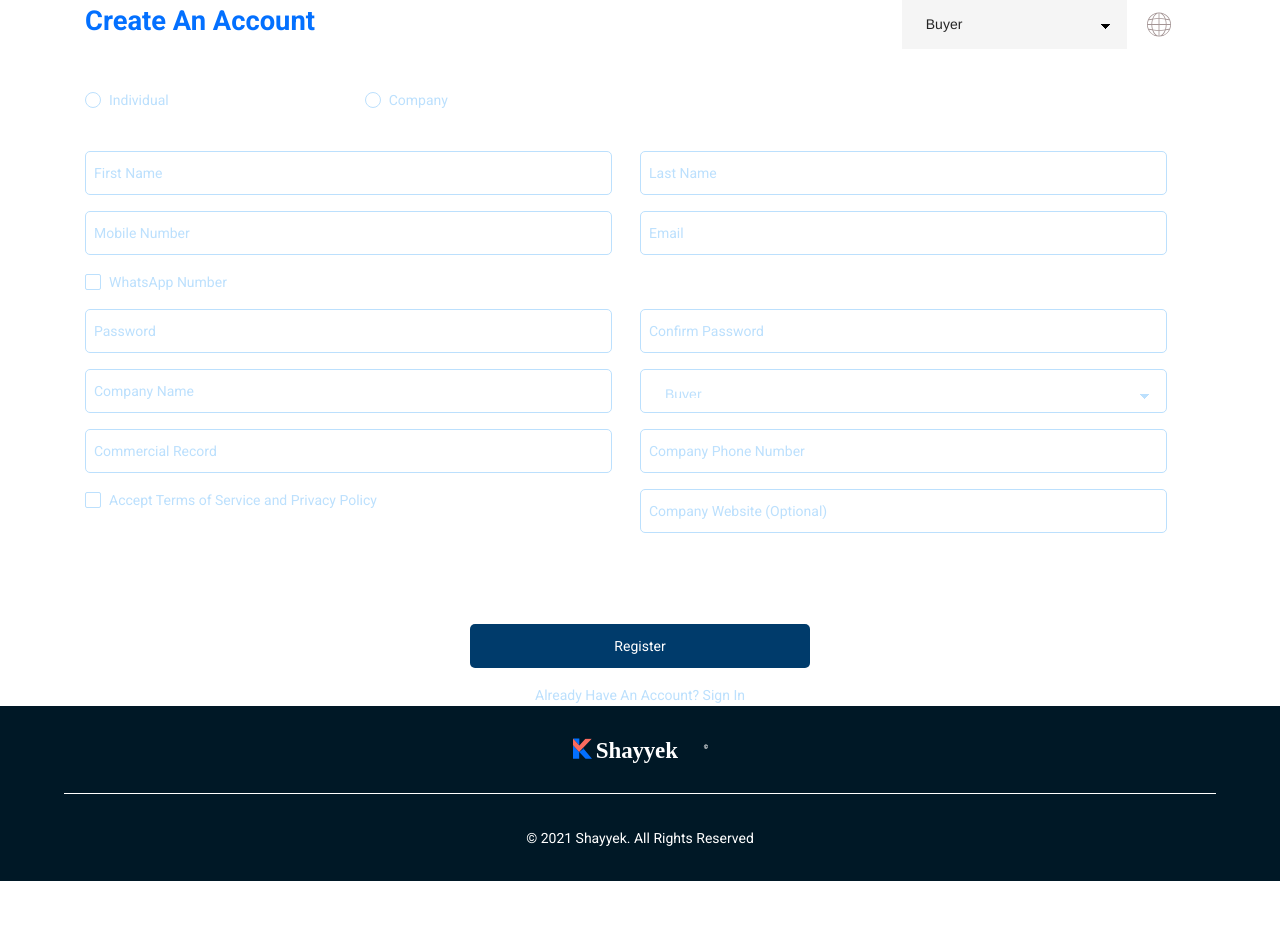
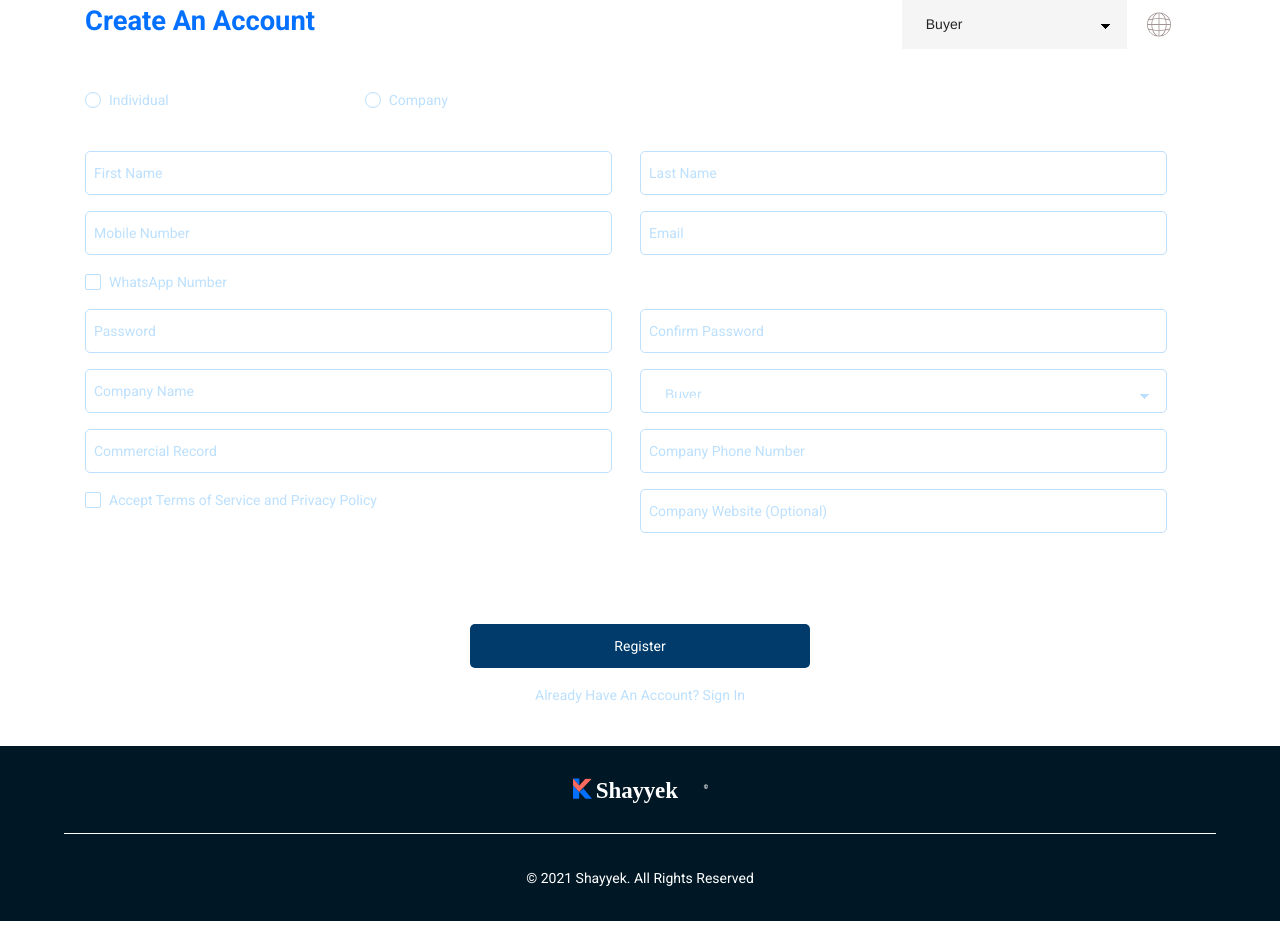
Before and after one commit to nour-gamal/Shayyek, a React (Create React App) app: page /registeration in a window 1280 px wide. Built offline with nearby package versions, Linux system fonts and the light colour scheme.

Commit message:
add form tag

```diff
--- a/src/Modules/Registeration/Components/RegistrationForm/RegisterationForm.css
+++ b/src/Modules/Registeration/Components/RegistrationForm/RegisterationForm.css
@@ -1,6 +1,4 @@
-.Registration {
-	padding-bottom: 60px;
-}
+
 .Registration .languages {
 	margin-right: 24px;
 	margin-left: 20px;
@@ -191,6 +189,9 @@ input:focus:-ms-input-placeholder {
 .Registration .checkSignIn a {
 	color: #bce0fd;
 }
+.Registration .checkSignIn{
+	margin-bottom: 40px;
+}
 @media screen and (max-width: 765px) {
 	.Registration .dropdownmenu {
 		display: flex;
--- a/src/Modules/Registeration/Components/RegistrationForm/RegistrationForm.js
+++ b/src/Modules/Registeration/Components/RegistrationForm/RegistrationForm.js
@@ -1,18 +1,17 @@
 import React, { useState } from "react";
-import { Checkbox, Col, Radio, Row } from "antd";
+import { Form,Checkbox, Col, Radio, Row } from "antd";
 import { useSelector, useDispatch } from "react-redux";
 import { changeLocal } from "../../../../Redux/Localization";
 import languages from "../../../../Resources/Assets/languages.svg";
-import Footer from "../../../Common/Footer/Footer";
 import "./RegisterationForm.css";
 function RegisterationForm() {
 	const { currentLocal } = useSelector((state) => state.currentLocal);
 	const [checked, toggleChecked] = useState(false);
-	const [id, setId] = useState("buyer");
+	// const [id, setId] = useState("buyer");
 	const toggleKind = (e) => {
 		e.preventDefault();
-		alert(e.target.id);
-		setId(e.target.id);
+		// alert(e.target.id);
+		// setId(e.target.id);
 	};
 
 	const dispatch = useDispatch();
@@ -65,6 +64,7 @@ function RegisterationForm() {
 				</Row>
 				{/* <input type="text" className="input-field" />
               <button className="button-primary">Click</button> */}
+			  <Form>
 				<Row>
 					<Col md={12} xs={24}>
 						<input
@@ -217,8 +217,8 @@ function RegisterationForm() {
 						<a href="/"> {currentLocal.registration.signIn}</a>
 					</div>
 				</div>
+				</Form>
 			</div>
-			<Footer />
 		</section>
 	);
 }
--- a/src/Modules/Registeration/Registration.js
+++ b/src/Modules/Registeration/Registration.js
@@ -1,10 +1,12 @@
 import React from "react";
 import RegistrationForm from "./Components/RegistrationForm/RegistrationForm";
+import Footer from "../Common/Footer/Footer";
 
 function Registeration() {
 	return (
 		<div>
 			<RegistrationForm />
+			<Footer />
 		</div>
 	);
 }
```
